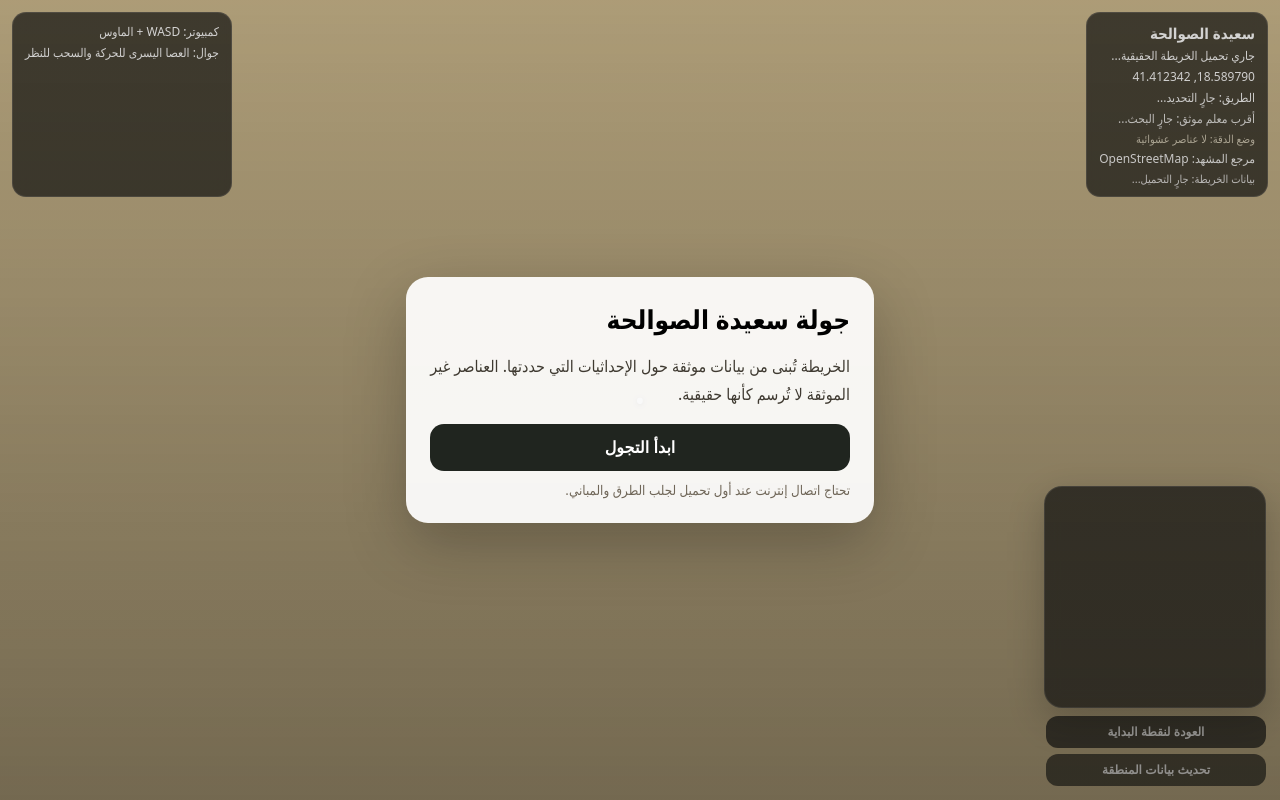
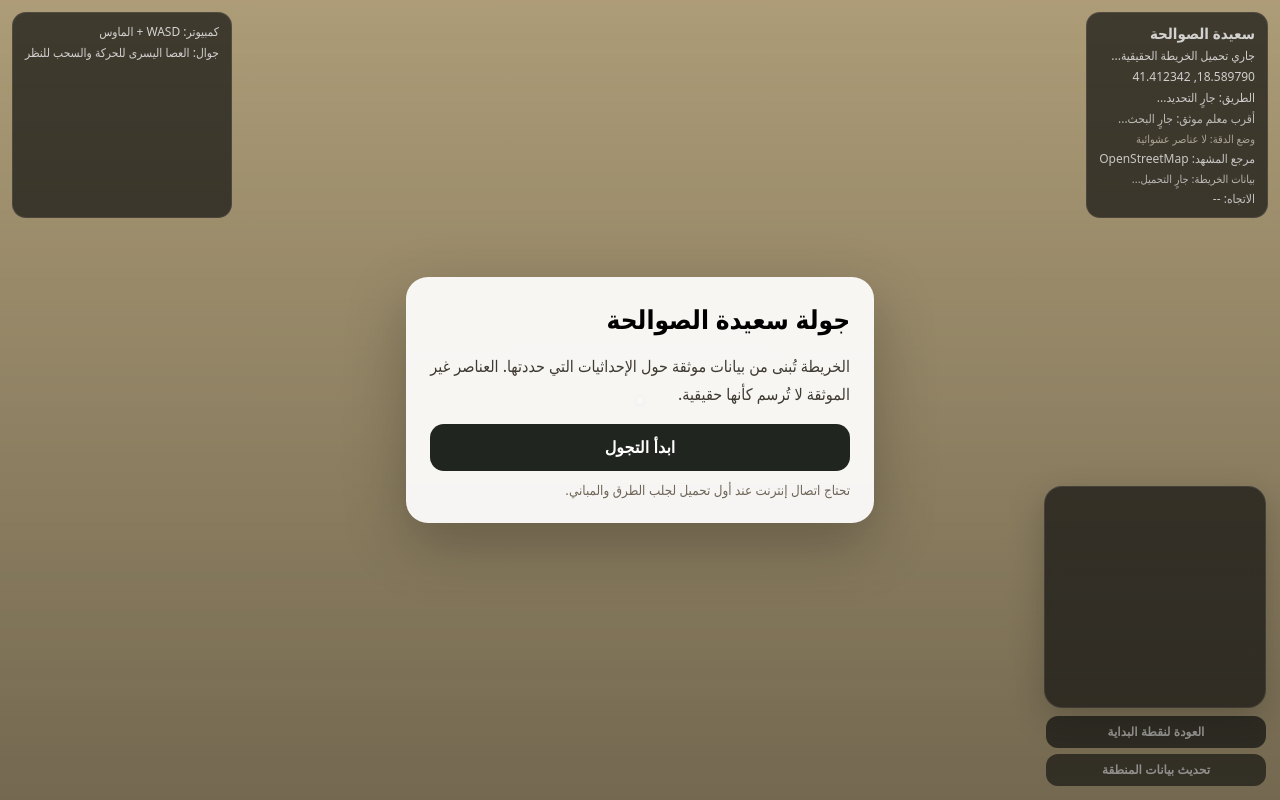
Before and after one commit to Hasan0525-H/H_GAME, a plain HTML site: page index.html in a window 1280 px wide. Drawn offline with nearby package versions, Linux system fonts and the light colour scheme.

Commit message:
ui: add compass heading

```diff
--- a/index.html
+++ b/index.html
@@ -25,6 +25,7 @@
       <span id="accuracy">وضع الدقة: لا عناصر عشوائية</span>
       <span id="sourceMode">مرجع المشهد: OpenStreetMap</span>
       <span id="dataStatus">بيانات الخريطة: جارٍ التحميل...</span>
+      <span id="heading">الاتجاه: --</span>
     </div>
     <div class="panel help">
       <span>كمبيوتر: WASD + الماوس</span>
```
